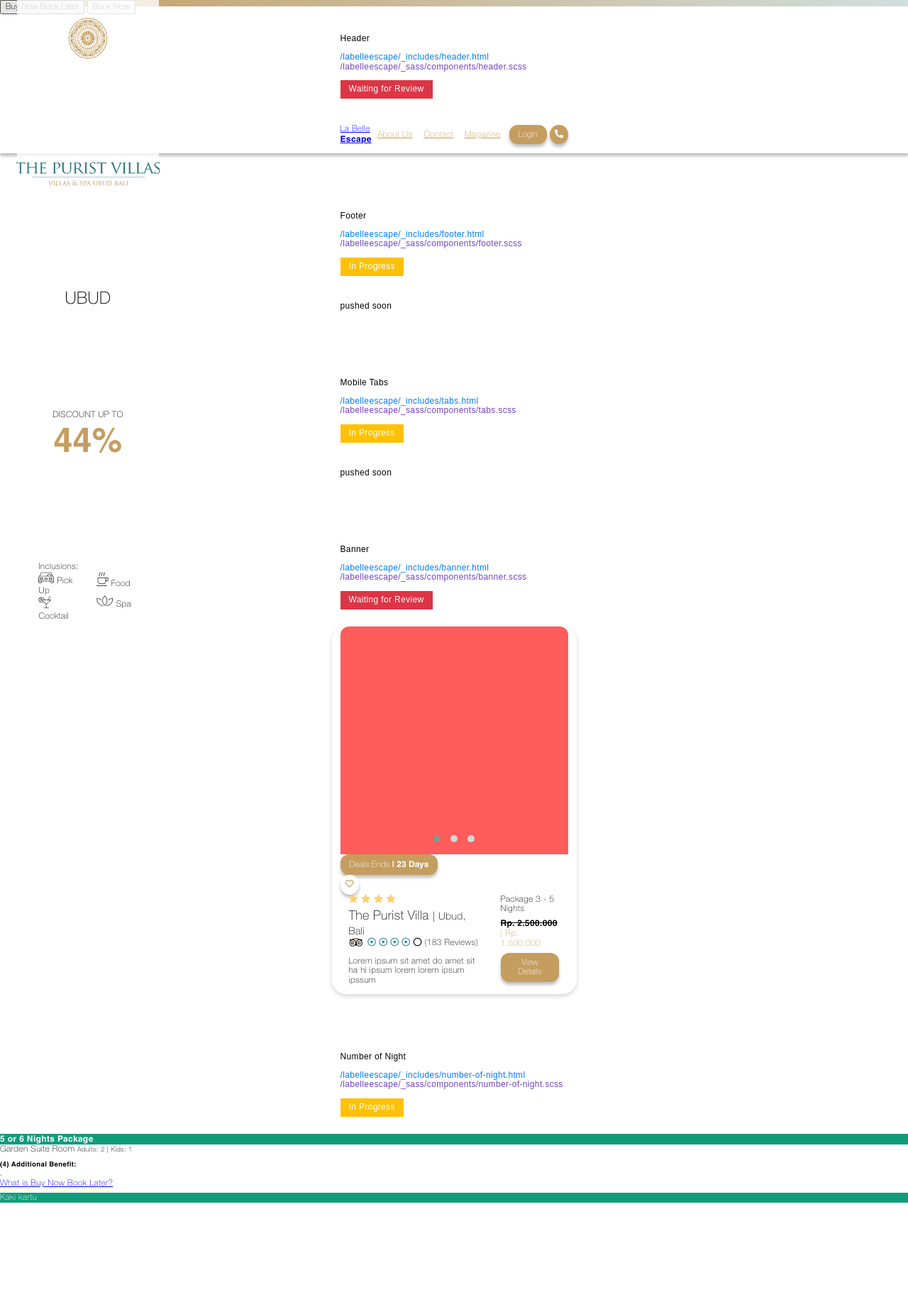
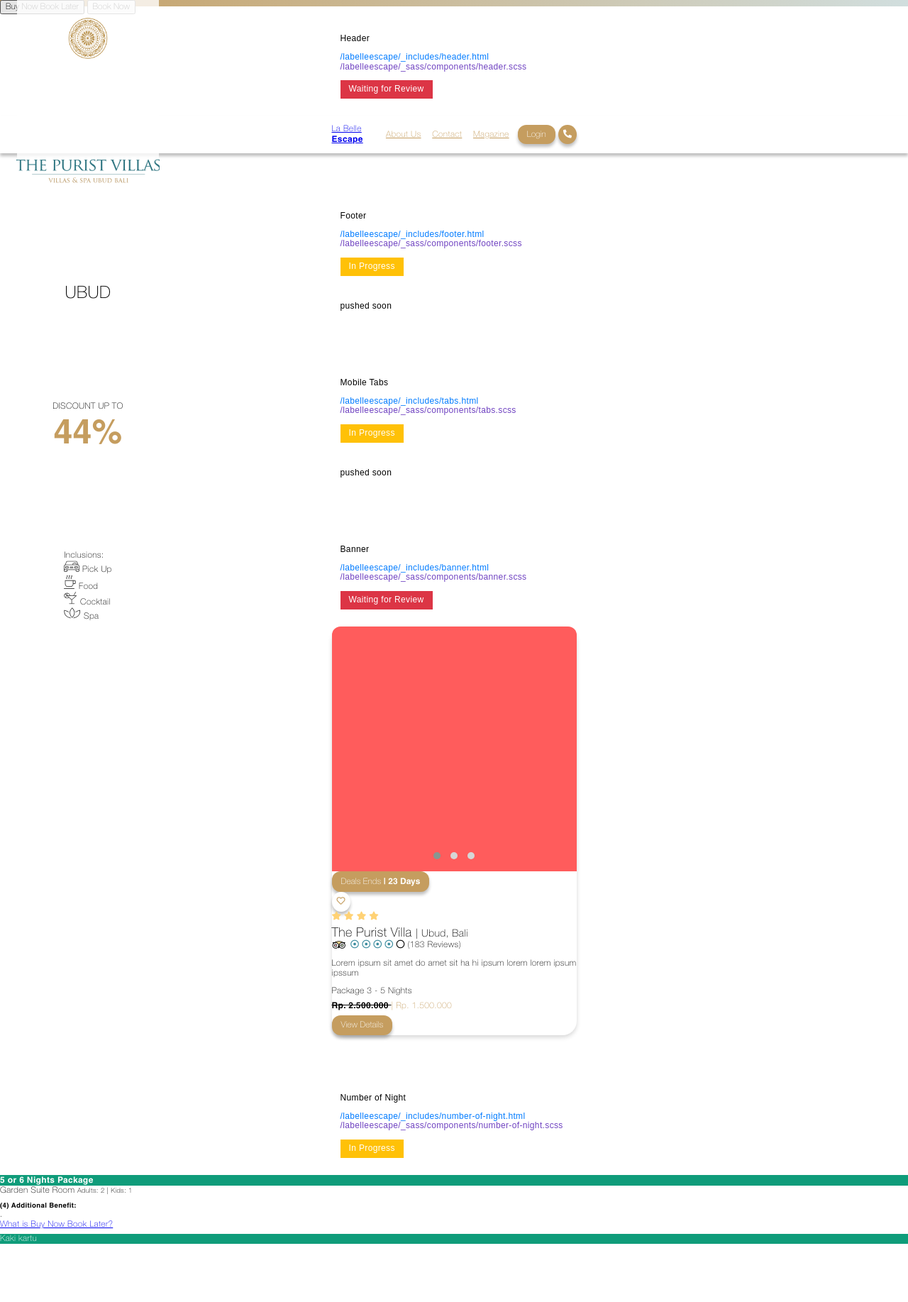
Before and after one commit to eighthijr/labelleescape, a Jekyll site: the page built from index.md, in a window 1280 px wide. Shown: the whole page at 71% size. Built offline with Jekyll 4.4.1, drawn with Linux system fonts in a browser that asks for light colours; before the commit the page ends 1777 px from its top, so only the background shows below that.

Commit message:
Update layout.scss

```diff
--- a/_sass/partials/layout.scss
+++ b/_sass/partials/layout.scss
@@ -1,96 +1,27 @@
-// LAYOUT
+/* Layout
+*/
 
-// Wrapper
-.wrapper {
-  margin: 0rem auto;
-  padding: 0rem $spacer;
+/* Flex Grid */
+.column {
+  flex: 0 0 1;
 
-  max-width: 960px;
-  width: 90%;
+  &--100 {
+    flex: 0 0 100%;
+  }
 
-  &--fluid {
-    padding: 0rem;
+  &--70 {
+    flex: 0 0 70%;
+  }
 
-    width: 100%;
+  &--50 {
+    flex: 0 0 50%;
+  }
+
+  &--30 {
+    flex: 0 0 30%;
   }
 }
 
-// Container
-.container {
-  margin: 0 auto;
-  padding: 0rem $spacer;
-  max-width: 960px;
-  width: calc(100% - $spacer*2);
-
-  @include media-query($large-screen) {
-    padding: none;
-  }
-
-  &--fluid {
-    padding: 0rem;
-
-    .column {
-      padding: 0rem;
-    }
-  }
+.block {
+  display: block;
 }
-
-// Row
-.row {
-  display: -ms-flexbox;
-  display: flex;
-  -ms-flex-wrap: wrap;
-  flex-wrap: wrap;
-}
-
-// Columns
-.column {
-  position: relative;
-  width: 100%;
-  min-height: 1px;
-  padding: 0 $spacer/2;
-}
-
-.column.fourth {
-  -ms-flex: 0 0 25%;
-  flex: 0 0 25%;
-  max-width: 25%;
-}
-
-@media (min-width: 576px) {
-  .column {
-    position: relative;
-    width: 100%;
-    min-height: 1px;
-    padding: 0 $spacer;
-
-    &.full {
-      -ms-flex: 0 0 100%;
-      flex: 0 0 100%;
-      max-width: 100%;
-    }
-
-    &.two-thirds {
-      -ms-flex: 0 0 66.66667%;
-      flex: 0 0 66.66667%;
-      max-width: 66.66667%;
-    }
-
-    &.half {
-      -ms-flex: 0 0 50%;
-      flex: 0 0 50%;
-      max-width: 50%;
-    }
-
-    &.third {
-      -ms-flex: 0 0 33.33333%;
-      flex: 0 0 33.33333%;
-      max-width: 33.33333%;
-    }
-    &.fourth {
-      -ms-flex: 0 0 25%;
-      flex: 0 0 25%;
-      max-width: 25%;
-    }
-  }
-}
```
